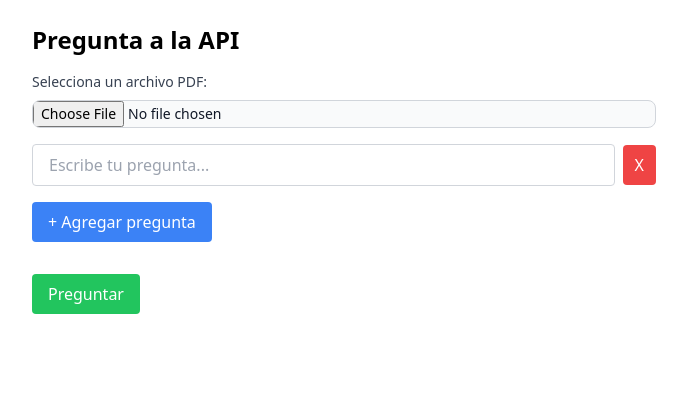
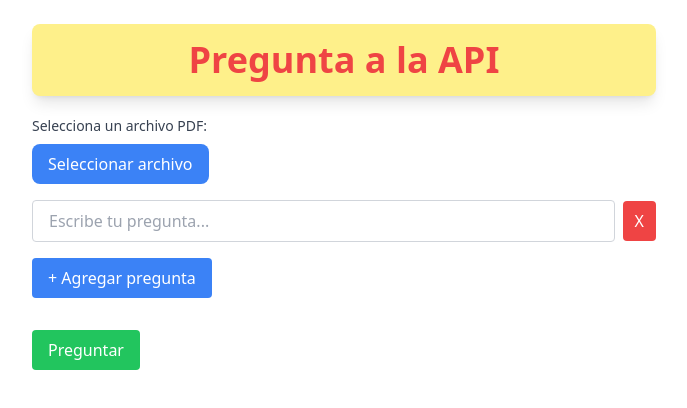
Before and after one commit to Fhernd/proy09_cuestionario_pdf_llm, a Vue app in the folder frontend/: page / in a window 1280 px wide. Shown: the top 408 px of the page, without its empty margins (296-983 px from the left). Built offline with nearby package versions, Linux system fonts and the light colour scheme.

Commit message:
Mejora de la apariencia del título de la aplicación y el control de selección de archivo

```diff
--- a/frontend/src/App.vue
+++ b/frontend/src/App.vue
@@ -1,6 +1,6 @@
 <template>
   <div class="max-w-2xl mx-auto p-6">
-    <h1 class="text-2xl font-bold mb-4">Pregunta a la API</h1>
+    <h1 class="text-center text-4xl font-bold text-red-500 bg-yellow-200 p-4 rounded-lg shadow-lg mb-5">Pregunta a la API</h1>
     <SubidaArchivo @file-selected="handleFileUpload" />
     <ListaPreguntas v-model="questions" />
     <button
@@ -78,3 +78,13 @@ export default {
   },
 };
 </script>
+
+<style scoped>
+.titulo {
+  text-align: center;
+  color: #ff6347; /* Tomate */
+  background-color: #f0e68c; /* Amarillo claro */
+  padding: 10px;
+  border-radius: 5px;
+}
+</style>
--- a/frontend/src/components/SubidaArchivo.vue
+++ b/frontend/src/components/SubidaArchivo.vue
@@ -3,11 +3,16 @@
         <label class="block mb-2 text-sm font-medium text-gray-700">
             Selecciona un archivo PDF:
         </label>
-        <input type="file" accept="application/pdf" @change="handleFileUpload"
-            class="block w-full text-sm text-gray-900 border border-gray-300 rounded-lg cursor-pointer bg-gray-50 focus:outline-none" />
-        <p v-if="fileName" class="text-sm text-green-600 mt-2">
-            Archivo seleccionado: {{ fileName }}
-        </p>
+        <div class="flex items-center">
+            <input type="file" accept="application/pdf" @change="handleFileUpload" ref="fileInput" class="hidden" />
+            <button @click="triggerFileInput"
+                class="bg-blue-500 text-white px-4 py-2 rounded-lg cursor-pointer hover:bg-blue-600 focus:outline-none focus:ring-2 focus:ring-blue-400 focus:border-transparent">
+                Seleccionar archivo
+            </button>
+            <p v-if="fileName" class="text-sm text-green-600 mt-2 ml-4">
+                Archivo seleccionado: {{ fileName }}
+            </p>
+        </div>
     </div>
 </template>
 
@@ -15,15 +20,20 @@
 export default {
     data() {
         return {
-            fileName: null,
+            fileName: ''
         };
     },
     methods: {
         handleFileUpload(event) {
             const file = event.target.files[0];
-            this.fileName = file.name;
-            this.$emit("file-selected", file);
+            if (file) {
+                this.fileName = file.name;
+                this.$emit('file-selected', file);
+            }
         },
-    },
+        triggerFileInput() {
+            this.$refs.fileInput.click();
+        }
+    }
 };
 </script>
```
